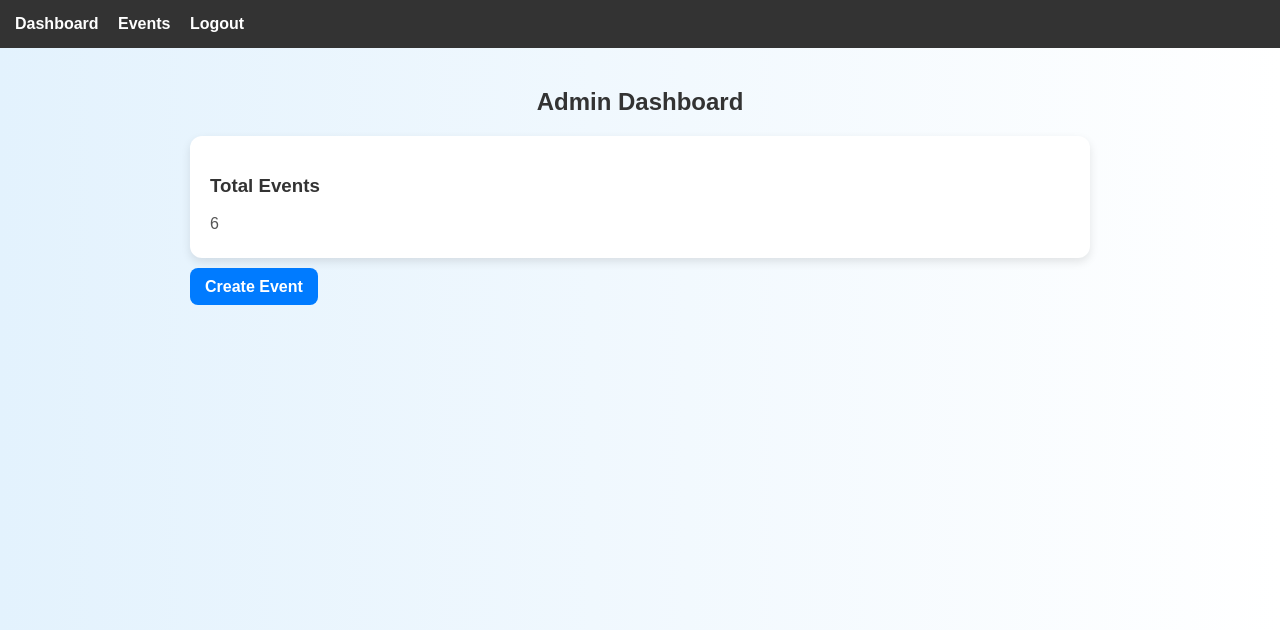
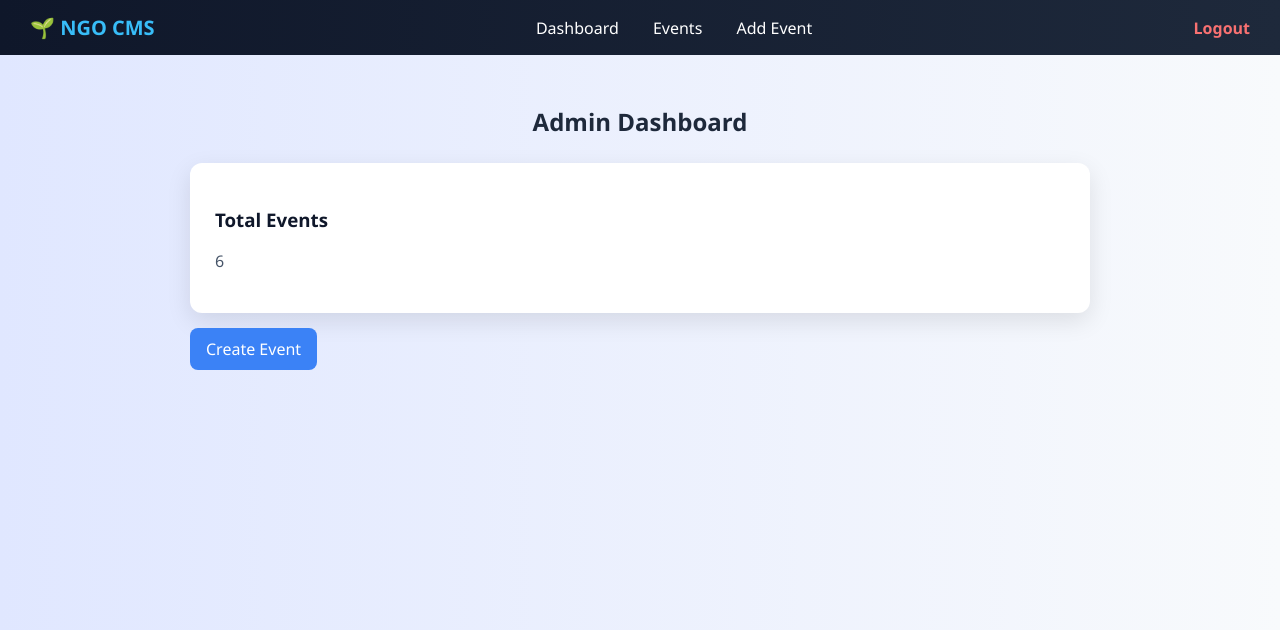
Before and after one commit to yashashture02/ngo-cms-internship, a Django app: page /dashboard/admin/ in a window 1280 px wide. Shown: the top 630 px of the page. Run offline with Django 5.2, Linux system fonts and the light colour scheme; data comes from the database, SQL or seed files in the repository.

Commit message:
Day 17: Professional navbar UI with improved layout and UX

```diff
--- a/backend/ngo_backend/accounts/templates/base.html
+++ b/backend/ngo_backend/accounts/templates/base.html
@@ -6,92 +6,148 @@
     <style>
         body {
             margin: 0;
-            font-family: Arial;
-            background: linear-gradient(to right, #e3f2fd, #ffffff);
+            font-family: 'Segoe UI', sans-serif;
+            background: linear-gradient(to right, #e0e7ff, #f8fafc);
         }
 
+        /* 🔥 NAVBAR (PRO LEVEL) */
         .navbar {
-            background-color: #333;
-            padding: 15px;
+            display: flex;
+            justify-content: space-between;
+            align-items: center;
+            background: linear-gradient(90deg, #0f172a, #1e293b);
+            padding: 14px 30px;
+            position: sticky;
+            top: 0;
+            z-index: 1000;
         }
 
-        .navbar a {
-            color: white;
-            margin-right: 15px;
-            text-decoration: none;
+        /* LOGO */
+        .logo {
+            color: #38bdf8;
+            font-size: 20px;
             font-weight: bold;
         }
 
-        .navbar a:hover {
-            color: yellow;
+        /* NAV LINKS */
+        .nav-links a {
+            color: white;
+            margin: 0 15px;
+            text-decoration: none;
+            font-weight: 500;
+            position: relative;
         }
 
+        /* UNDERLINE HOVER EFFECT 🔥 */
+        .nav-links a::after {
+            content: "";
+            position: absolute;
+            width: 0%;
+            height: 2px;
+            background: #38bdf8;
+            left: 0;
+            bottom: -5px;
+            transition: 0.3s;
+        }
+
+        .nav-links a:hover::after {
+            width: 100%;
+        }
+
+        /* LOGOUT */
+        .nav-right a {
+            color: #f87171;
+            font-weight: bold;
+            text-decoration: none;
+        }
+
+        .nav-right a:hover {
+            color: #ef4444;
+        }
+
+        /* CONTAINER */
         .container {
             max-width: 900px;
             margin: auto;
-            padding: 20px;
+            padding: 30px;
         }
 
+        /* CARD */
         .card {
             background: white;
-            padding: 20px;
-            margin: 20px 0;
+            padding: 25px;
+            margin: 25px 0;
             border-radius: 12px;
-            box-shadow: 0 4px 10px rgba(0,0,0,0.1);
-            transition: all 0.3s ease;
+            box-shadow: 0 8px 25px rgba(0,0,0,0.1);
+            transition: 0.3s;
         }
 
         .card:hover {
-            transform: translateY(-5px);
+            transform: translateY(-6px);
         }
 
+        /* TEXT */
         h2 {
             text-align: center;
-            color: #333;
+            color: #1e293b;
         }
 
         h3 {
-            color: #333;
+            color: #0f172a;
         }
 
         p {
-            color: #555;
-            margin: 5px 0;
+            color: #475569;
         }
 
+        /* BUTTONS */
         .btn {
-            background:#007BFF;
-            color:white;
-            padding:10px 15px;
-            border-radius:8px;
-            text-decoration:none;
-            font-weight:bold;
+            background: #3b82f6;
+            color: white;
+            padding: 10px 16px;
+            border-radius: 8px;
+            text-decoration: none;
         }
 
         .edit-btn {
-            background:#28a745;
-            color:white;
-            padding:6px 10px;
-            border-radius:6px;
-            text-decoration:none;
+            background: #22c55e;
+            color: white;
+            padding: 6px 12px;
+            border-radius: 6px;
+            text-decoration: none;
         }
 
         .delete-btn {
-            background:#dc3545;
-            color:white;
-            padding:6px 10px;
-            border-radius:6px;
-            text-decoration:none;
+            background: #ef4444;
+            color: white;
+            padding: 6px 12px;
+            border-radius: 6px;
+            text-decoration: none;
+        }
+
+        .edit-btn, .delete-btn {
+            margin-right: 8px;
         }
     </style>
 </head>
 
 <body>
 
+<!-- 🔥 NAVBAR -->
 <div class="navbar">
-    <a href="/dashboard/">Dashboard</a>
-    <a href="/events/">Events</a>
-    <a href="/logout/">Logout</a>
+
+    <div class="logo">🌱 NGO CMS</div>
+
+    <div class="nav-links">
+        <a href="/dashboard/">Dashboard</a>
+        <a href="/events/">Events</a>
+        <a href="/events/add/">Add Event</a>
+    </div>
+
+    <div class="nav-right">
+        <a href="/logout/">Logout</a>
+    </div>
+
 </div>
 
 <div class="container">
```
